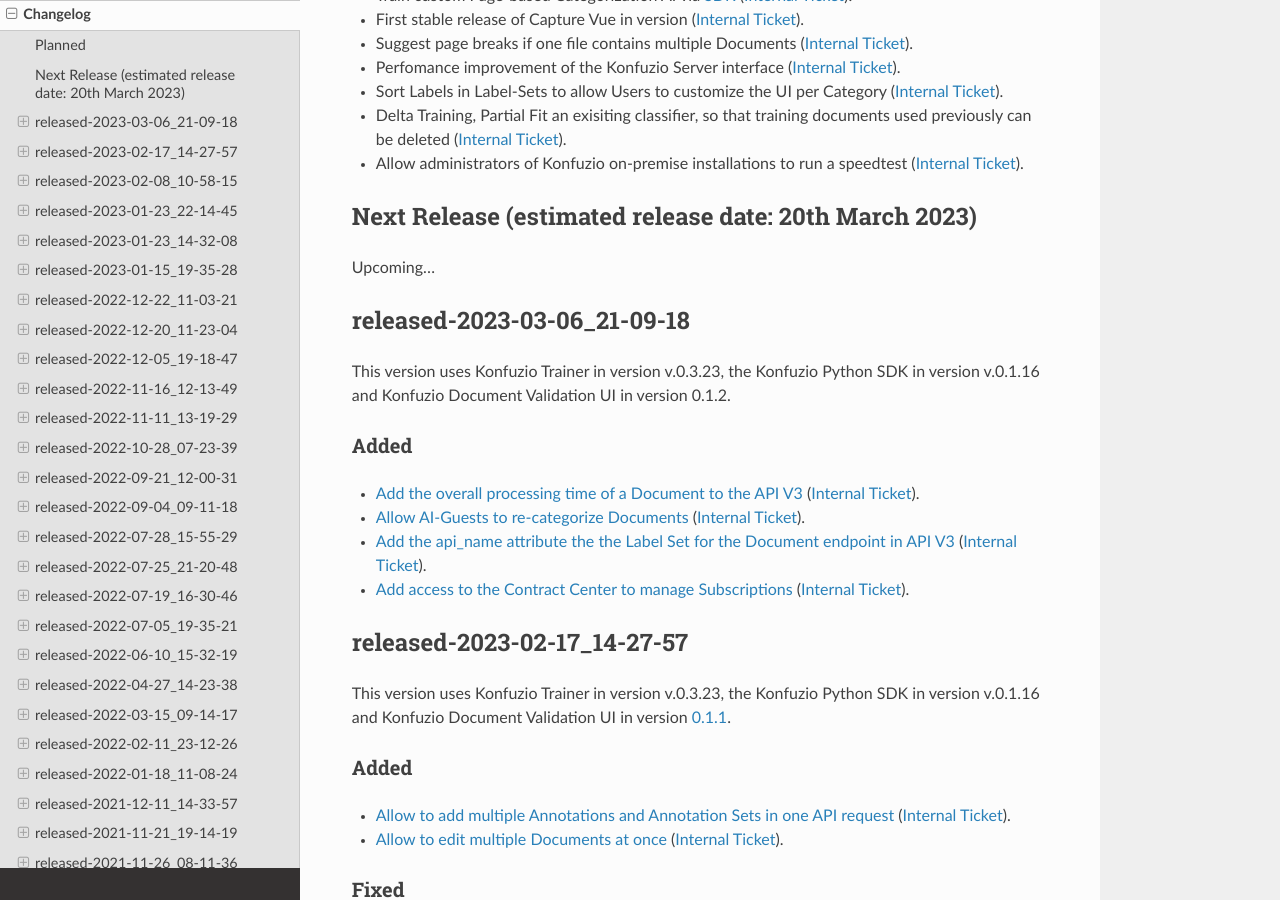
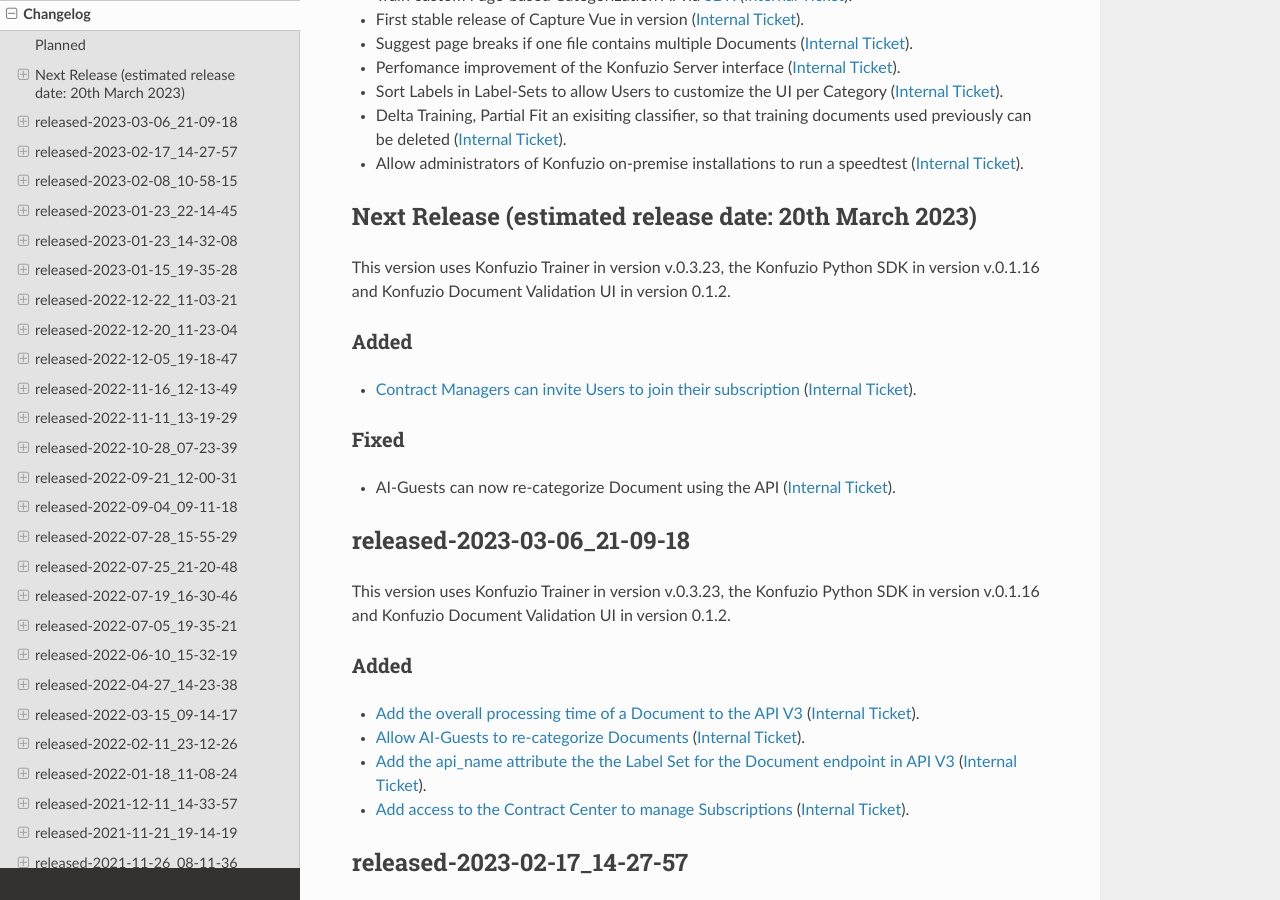
Before and after one commit to konfuzio-ai/konfuzio-sdk, a Sphinx documentation site: the page built from docs/web/changelog_app.md, in a window 1280 px wide and 900 px high, scrolled down 640 px. Built offline with Sphinx 7.4.7 and the Read the Docs theme 2.0.0, drawn with Linux system fonts in a browser that asks for light colours; pages that are not in the unit, such as notebooks, are missing from menus; a script that is not in the unit is left out.

Commit message:
Update changelog_app.md

```diff
--- a/docs/web/changelog_app.md
+++ b/docs/web/changelog_app.md
@@ -41,7 +41,13 @@
 
 ## Next Release (estimated release date: 20th March 2023)
 
-Upcoming...
+This version uses Konfuzio Trainer in version v.0.3.23, the Konfuzio Python SDK in version v.0.1.16 and Konfuzio Document Validation UI in version 0.1.2.
+
+### Added
+- [Contract Managers can invite Users to join their subscription](https://app.konfuzio.com/v3/swagger/#/documents/documents_retriev) ([Internal Ticket](https://git.konfuzio.com/konfuzio/objectives/-/issues/10583)).
+
+### Fixed
+- AI-Guests can now re-categorize Document using the API ([Internal Ticket](https://git.konfuzio.com/konfuzio/objectives/-/issues/10361)).
 
 ## released-2023-03-06_21-09-18
 
```
